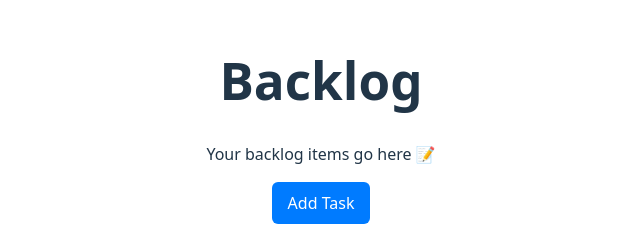
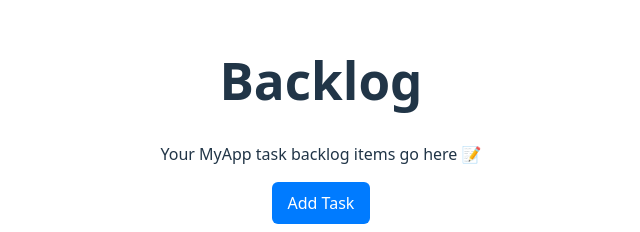
Before and after one commit to ybattyani/todo-app, a React (Vite) app: page /backlog in a window 1280 px wide. Shown: the part 245-477 px from the top of the page, without its empty margins (319-959 px from the left). Built offline with nearby package versions, Linux system fonts and the light colour scheme; no server answers; the database is empty.

Commit message:
backlog text change
Signed-off-by: Yoann Battyani <yoannbattyani@Yoanns-MacBook-Pro-2.local>

```diff
--- a/src/pages/backlog.jsx
+++ b/src/pages/backlog.jsx
@@ -4,7 +4,7 @@ export default function Backlog() {
   return (
     <div className="page backlog">
       <h1>Backlog</h1>
-      <p>Your backlog items go here 📝</p>
+      <p>Your MyApp task backlog items go here 📝</p>
       {TaskList("MYAPP")}
     </div>
   );
```
